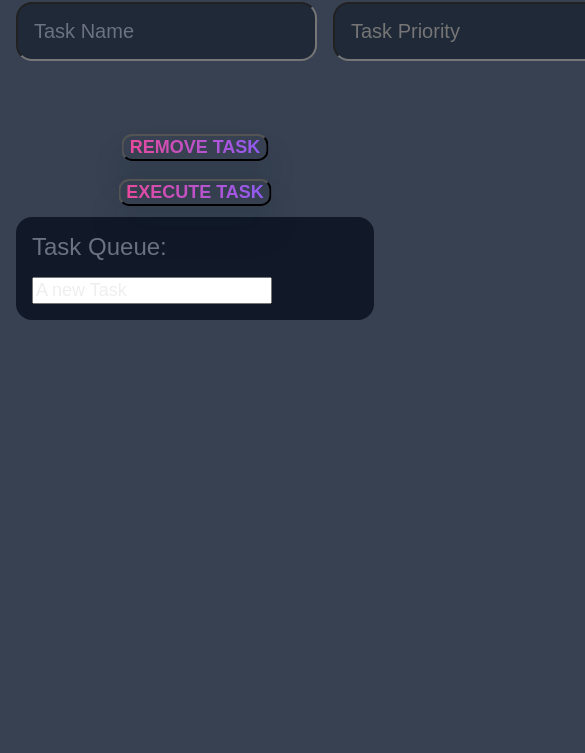
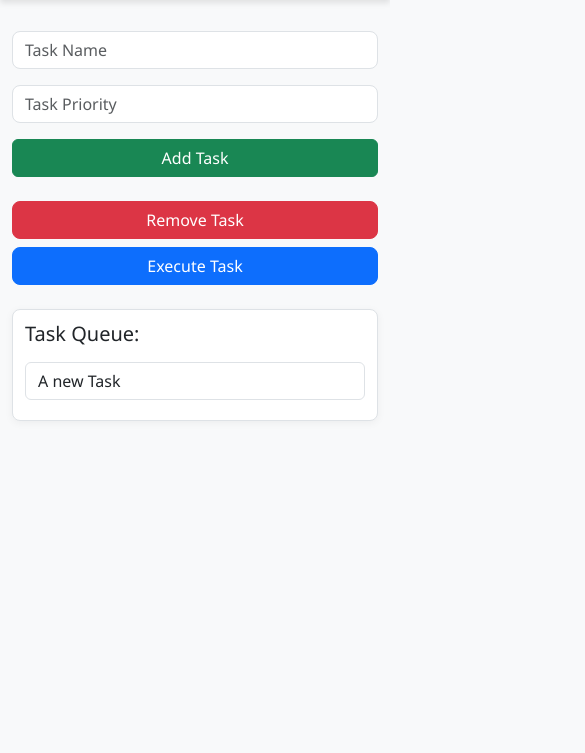
Before and after one commit to veerakumark1999/taskScheduler, a plain HTML site: page index.html in a window 390 px wide. Shown: the part 91-844 px from the top of the page, 585 px wide, since content can reach past the window. Drawn offline with nearby package versions, Linux system fonts and the light colour scheme.

Commit message:
Redesign UI with Bootstrap and improve task sorting
Refactored index.html to use Bootstrap for layout and styling, modernizing the form and action buttons. Updated style.css to remove custom variables and adapt to Bootstrap's design, simplifying and improving responsiveness. Enhanced script.js to display the task queue sorted by priority in descending order for better task management.

```diff
--- a/index.html
+++ b/index.html
@@ -1,61 +1,61 @@
 <!DOCTYPE html>
-<html>
+<html lang="en">
 
 <head>
-  <meta charset="UTF-8">
-  <meta name="viewport" content="width=device-width, initial-scale=1.0">
+  <meta charset="UTF-8" />
+  <meta name="viewport" content="width=device-width, initial-scale=1.0" />
   <title>Queue-based Task Scheduler</title>
-  <link rel="stylesheet" type="text/css" href="style.css">
+
+  <link href="https://cdn.jsdelivr.net/npm/bootstrap@5.3.0/dist/css/bootstrap.min.css" rel="stylesheet" />
+  <link rel="stylesheet" href="style.css">
 </head>
 
 <body>
-  <header>
-    <div class="task-scheduler">
+  <header class="bg-primary text-white py-4">
+    <div class="container text-center">
       <h1>Task Scheduler</h1>
-      <div id="task-form">
-
-        <input type="text" name="taskName" id="taskName" placeholder="Task Name">
-        <input type="number" name="taskPriority" id="taskPriority" placeholder="Task Priority">
-        <button onclick="addTask()">Add Task</button>
-        <!--- <input onclick="addTask()" id="new-task-submit" value="Add task" />--->
-
-        <!-- <input onclick="addTask()" id="taskSubmit" value="Add Task" />-->
-
-      </div>
-      <br>
-
-      <div class="actions" id="action">
-
-        <button onclick="removeTask()" class="delete">Remove Task</button><br>
-
-
-        <button onclick="executeTask()" class="execute">Execute Task</button>
-
-      </div><br><br>
-
+    </div>
   </header>
 
+  <main class="container my-4">
+    <div class="row">
+      <div class="col-md-6 mx-auto">
+        <form id="task-form" class="mb-4">
+          <div class="mb-3">
+            <input type="text" class="form-control" id="taskName" placeholder="Task Name">
+          </div>
+          <div class="mb-3">
+            <input type="number" class="form-control" id="taskPriority" placeholder="Task Priority">
+          </div>
+          <div class="d-grid">
+            <button type="button" class="btn btn-success" onclick="addTask()">Add Task</button>
+          </div>
+        </form>
 
-  <main>
-    <br><br><br>
-    <section class="task-list">
-      <div id="tasks">
-        <div class="task">
-
-
-          <div id="taskQueue" class="task-queue">
-
-            <h3>Task Queue:</h3>
-            <div class="content">
-              <input type="text" class="text" value="A new Task" readonly>
-            </div>
+        <div class="actions mb-4">
+          <div class="d-grid mb-2">
+            <button type="button" class="btn btn-danger" onclick="removeTask()">Remove Task</button>
+          </div>
+          <div class="d-grid">
+            <button type="button" class="btn btn-primary" onclick="executeTask()">Execute Task</button>
           </div>
         </div>
-    </section>
+
+        <div id="taskQueue" class="task-queue">
+          <h3 class="mb-3">Task Queue:</h3>
+          <div id="tasks">
+            <div class="mb-2">
+              <input type="text" class="form-control" value="A new Task" readonly>
+            </div>
+
+          </div>
+        </div>
+      </div>
+    </div>
   </main>
 
 
-
+  <script src="https://cdn.jsdelivr.net/npm/bootstrap@5.3.0/dist/js/bootstrap.bundle.min.js"></script>
   <script src="script.js"></script>
 </body>
 
--- a/script.js
+++ b/script.js
@@ -14,7 +14,6 @@ class TaskScheduler {
     this.queue.push(task);
 
     this.updateTaskQueue();
-
   }
 
   removeTask() {
@@ -61,18 +60,21 @@ class TaskScheduler {
     console.log(`Executing task : ${executedTask.name}`);
     this.updateTaskQueue();
   }
+  updateTaskQueue() {
+    const taskQueueElement = document.getElementById("taskQueue");
+    taskQueueElement.innerHTML = "<h3>Task Queue:</h3>";
 
-  updateTaskQueue() {
-    const taskQueueElement = document.getElementById('taskQueue');
-    taskQueueElement.innerHTML = '<h3>Task Queue:</h3>';
     if (this.queue.length === 0) {
-      const emptyMessage = document.createElement('p');
-      emptyMessage.textContent = 'Task queue is empty.';
+      const emptyMessage = document.createElement("p");
+      emptyMessage.textContent = "Task queue is empty.";
       taskQueueElement.appendChild(emptyMessage);
     } else {
-      for (const task of this.queue) {
-        const taskItem = document.createElement('p');
-        //this.priority.sort((a,b)=>a-b);
+      const sortedQueue = [...this.queue].sort(
+        (a, b) => b.priority - a.priority
+      );
+
+      for (const task of sortedQueue) {
+        const taskItem = document.createElement("p");
         taskItem.textContent = `Task: ${task.name} (Priority: ${task.priority})`;
         taskQueueElement.appendChild(taskItem);
       }
@@ -83,8 +85,8 @@ class TaskScheduler {
 const scheduler = new TaskScheduler();
 
 function addTask() {
-  const taskName = document.getElementById('taskName').value;
-  const taskPriority = parseInt(document.getElementById('taskPriority').value);
+  const taskName = document.getElementById("taskName").value;
+  const taskPriority = parseInt(document.getElementById("taskPriority").value);
 
   if (!taskName || !taskPriority) {
     console.log("Please enter a valid task name and priority.");
@@ -95,8 +97,8 @@ function addTask() {
   scheduler.addTask(task);
 
   // Clear input fields
-  document.getElementById('taskName').value = '';
-  document.getElementById('taskPriority').value = '';
+  document.getElementById("taskName").value = "";
+  document.getElementById("taskPriority").value = "";
 }
 
 function removeTask() {
--- a/style.css
+++ b/style.css
@@ -1,206 +1,67 @@
-:root {
-  --dark: #374151;
-  --darker: #1F2937;
-  --darkest: #111827;
-  --grey: #6B7280;
-  --pink: #EC4899;
-  --purple: #8B5CF6;
-  --light: #EEE;
+/* General page styling */
+body {
+  background-color: #f8f9fa;
+  font-family: "Segoe UI", Tahoma, Geneva, Verdana, sans-serif;
 }
 
-* {
-  margin: 0;
-  box-sizing: border-box;
-  font-family: "Fira sans", sans-serif;
+/* Header styling */
+header {
+  background: linear-gradient(to right, #007bff, #0056b3);
+  color: white;
+  text-align: center;
+  padding: 2rem 1rem;
+  margin-bottom: 2rem;
+  box-shadow: 0 4px 6px rgba(0, 0, 0, 0.1);
 }
 
-body {
-  display: flex;
-  flex-direction: column;
-  min-height: 100vh;
-  color: #FFF;
-  background-color: var(--dark);
+/* Task input and action button spacing */
+#task-form .form-control,
+.actions .btn {
+  border-radius: 0.5rem;
 }
 
-header {
-  padding: 2rem 1rem;
-  max-width: 800px;
-  width: 100%;
-  margin: 0 auto;
+/* Task queue container */
+.task-queue {
+  background-color: white;
+  border: 1px solid #dee2e6;
+  border-radius: 0.5rem;
+  padding: 1rem;
+  box-shadow: 0 2px 8px rgba(0, 0, 0, 0.05);
 }
 
-header h1 {
-  font-size: 2.5rem;
-  font-weight: 300;
-  color: var(--grey);
-  margin-bottom: 1rem;
+/* Task queue items */
+.task-queue p {
+  margin-bottom: 0.5rem;
+  padding: 0.5rem;
+  background-color: #e9ecef;
+  border-radius: 0.25rem;
+  font-weight: 500;
+  color: #343a40;
 }
 
-#task-form {
-  display: flex;
+/* Responsive tweaks */
+@media (max-width: 768px) {
+  header h1 {
+    font-size: 1.75rem;
   }
 
-#taskName,
-#taskPriority {
-  flex: 1 1 0%;
-  background-color: var(--darker);
-  padding: 1rem;
-  border-radius: 1rem;
-  margin-right: 1rem;
-  color: var(--light);
+  .task-queue h3 {
     font-size: 1.25rem;
-
   }
 
-
-#taskName::placeholder {
-  color: var(--grey);
+  .task-queue p {
+    font-size: 0.95rem;
+  }
 }
 
-#new-task-submit {
-  color: var(--pink);
-  font-size: 1.25rem;
-  font-weight: 700;
-  background-image: linear-gradient(to right, var(--pink), var(--purple));
-  -webkit-background-clip: text;
-  -webkit-text-fill-color: transparent;
-  cursor: pointer;
-  transition: 0.4s;
+@media (max-width: 576px) {
+  #task-form input,
+  #task-form button,
+  .actions button {
+    width: 100%;
   }
 
-#new-task-submit:hover {
-  opacity: 0.8;
+  .task-queue {
+    padding: 0.75rem;
   }
-
-#new-task-submit:active {
-  opacity: 0.6;
 }
-
-
-button {
-  margin-right: 10px;
-  font-family: "Poppins", sans-serif;
-
-  outline: none;
-  box-align: center;
-  box-shadow: 0 1.25em 1.8em rgba(1, 24, 48, 0.15);
-  border-radius: 0.6em;
-  display: run-in;
-
-
-  color: var(--pink);
-  font-size: 1.25rem;
-  font-weight: 700;
-  background-image: linear-gradient(to right, var(--pink), var(--purple));
-  -webkit-background-clip: text;
-  -webkit-text-fill-color: transparent;
-  cursor: pointer;
-
-
-}
-
-#actions {
-  display: flex;
-
-}
-
-#action {
-  display: flex;
-  flex-direction: column;
-  align-items: center;
-  margin-top: 50px;
-  width: 90%;
-  max-width: 34em;
-  position: absolute;
-  transform: translate(-50%, -50%);
-  top: 25%;
-  left: 50%;
-  right: 85%;
-
-}
-
-
-
-main {
-  flex: 1 1 0%;
-  max-width: 800px;
-  width: 100%;
-  margin: 0 auto;
-
-}
-
-
-.task-list {
-  padding: 1rem;
-}
-
-.task-list h3 {
-  font-size: 1.5rem;
-  font-weight: 300;
-  color: var(--grey);
-  margin-bottom: 1rem;
-}
-
-#tasks .task {
-  display: flex;
-  justify-content: space-between;
-  background-color: var(--darkest);
-  padding: 1rem;
-  border-radius: 1rem;
-  margin-bottom: 1rem;
-  top: 50%;
-  left: 50%;
-}
-
-.task .content {
-  flex: 1 1 0%;
-}
-
-.task .content .text {
-  color: var(--light);
-  font-size: 1.125rem;
-  width: 100%;
-  display: block;
-  transition: 0.4s;
-}
-
-.task .content .text:not(:read-only) {
-  color: var(--pink);
-}
-
-.actions {
-  flex: 1 1 0%;
-  max-width: 800px;
-  width: 100%;
-  margin: 0 auto;
-}
-
-.actions button {
-  cursor: pointer;
-  margin: 0 0.5rem;
-  font-size: 1.125rem;
-  font-weight: 700;
-  text-transform: uppercase;
-  transition: 0.4s;
-}
-
-.actions button:hover {
-  opacity: 0.8;
-}
-
-.action button:active {
-  opacity: 0.6;
-}
-
-.actions .execute {
-  background-image: linear-gradient(to right, var(--pink), var(--purple));
-  -webkit-background-clip: text;
-  -webkit-text-fill-color: transparent;
-}
-
-.actions .delete {
-  color: crimson;
-  background-image: linear-gradient(to right, var(--pink), var(--purple));
-  -webkit-background-clip: text;
-  -webkit-text-fill-color: transparent;
-}
```
Lines whose indentation alone changed are shown as unchanged.
